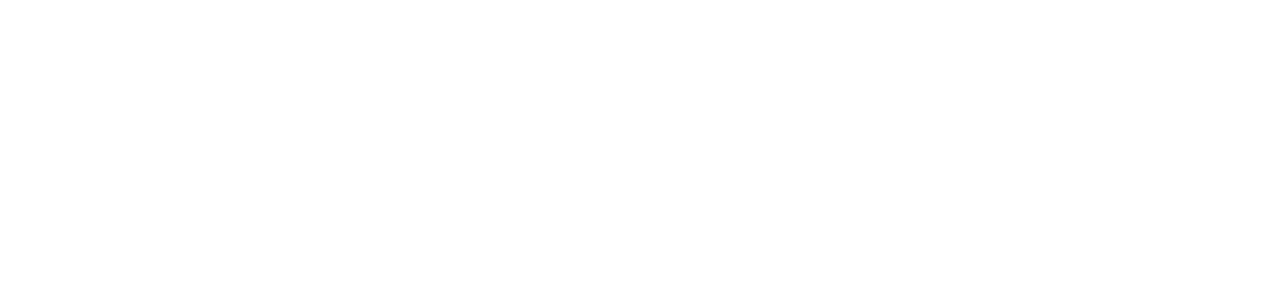
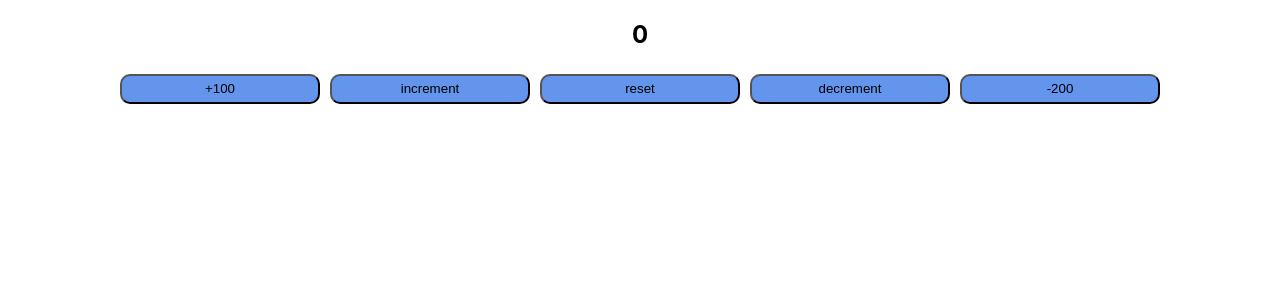
Before and after one commit to aniakarpliuk21/react-lessons, a React (Create React App) app: page / in a window 1280 px wide. Shown: the top 300 px of the page. Built offline with nearby package versions, Linux system fonts and the light colour scheme.

Commit message:
HomeWork13

```diff
--- a/package.json
+++ b/package.json
@@ -16,7 +16,10 @@
     "typescript": "^4.9.5",
     "web-vitals": "^2.1.4",
     "react-router-dom": "^6.23.1",
-    "axios": "^1.7.2"
+    "axios": "^1.7.2",
+    "redux": "^5.0.1",
+    "react-redux": "^9.1.2",
+    "@reduxjs/toolkit": "^2.2.5"
   },
   "scripts": {
     "start": "react-scripts start",
--- a/src/App.css
+++ b/src/App.css
@@ -36,3 +36,13 @@
     transform: rotate(360deg);
   }
 }
+.value{
+  text-align: center;
+}
+.value>button{
+  width: 200px;
+  height: 30px;
+  margin: 5px;
+  background-color:cornflowerblue;
+  border-radius: 10px;
+}
--- a/src/App.tsx
+++ b/src/App.tsx
@@ -1,11 +1,40 @@
 import React, {FC} from 'react';
 import './App.css';
+import {useAppDispatch, useAppSelector} from "./redux/Store";
+import {decrement, decrementAction, increment, incrementAction, reset} from "./slices/Slice1";
 
  const App: FC = () => {
+     const {value} = useAppSelector((state) => state.slice1);
+     const dispatch = useAppDispatch();
   return (
-    <>
-    </>
+      <div>
+          <div className={'value'}>
+           <h2>{value}</h2>
+          </div>
+          <div className={'value'}>
+          <button onClick={() => {
+              dispatch(incrementAction(100))
+          }}>+100
+          </button>
+          <button onClick={() => {
+              dispatch(increment())
+          }}>increment
+          </button>
+          <button onClick={() => {
+              dispatch(reset())
+          }}>reset
+          </button>
+          <button onClick={() => {
+              dispatch(decrement())
+          }}>decrement
+          </button>
+          <button onClick={() => {
+              dispatch(decrementAction(200))
+          }}>-200
+          </button>
+          </div>
+      </div>
   );
-}
+ }
 
 export default App;
--- a/src/index.tsx
+++ b/src/index.tsx
@@ -3,12 +3,16 @@
 import './index.css';
 import App from './App';
 import reportWebVitals from './reportWebVitals';
+import {Provider} from "react-redux";
+import {store} from "./redux/Store";
 
 const root = ReactDOM.createRoot(
   document.getElementById('root') as HTMLElement
 );
 root.render(
+    <Provider store={store}>
     <App />
+    </Provider>
 );
 
 // If you want to start measuring performance in your app, pass a function
--- /dev/null
+++ b/src/redux/Store.ts
@@ -0,0 +1,13 @@
+import {configureStore} from "@reduxjs/toolkit";
+import {counter1Slice} from "../slices/Slice1";
+import {useDispatch, useSelector} from "react-redux";
+
+export const store = configureStore({
+    reducer:{
+        slice1:counter1Slice.reducer
+    }
+});
+export type RootState = ReturnType<typeof  store.getState>
+export const useAppSelector = useSelector.withTypes<RootState>();
+type AppDispatch = typeof  store.dispatch
+export const useAppDispatch = useDispatch.withTypes<AppDispatch>();
--- /dev/null
+++ b/src/slices/Slice1.ts
@@ -0,0 +1,30 @@
+import {createSlice, PayloadAction} from "@reduxjs/toolkit";
+
+type CounterStateType = {
+    value:number
+}
+const initialState:CounterStateType = {
+    value:0
+}
+export const counter1Slice = createSlice({
+    name:"counter1",
+    initialState:initialState,
+    reducers:{
+        increment:(state)=>{
+            state.value = state.value +1;
+        },
+        decrement:(state)=>{
+            state.value = state.value -1;
+        },
+        reset:(state)=>{
+            state.value = 0;
+        },
+        incrementAction:(state,action:PayloadAction<number>)=>{
+            state.value = state.value + action.payload;
+        },
+        decrementAction:(state,action:PayloadAction<number>)=>{
+            state.value = state.value - action.payload;
+        }
+    }
+});
+export const {increment,decrement,reset,incrementAction,decrementAction} = counter1Slice.actions
```
Also changed, not shown: 1 other file (tests, documents, lock files or other folders).
